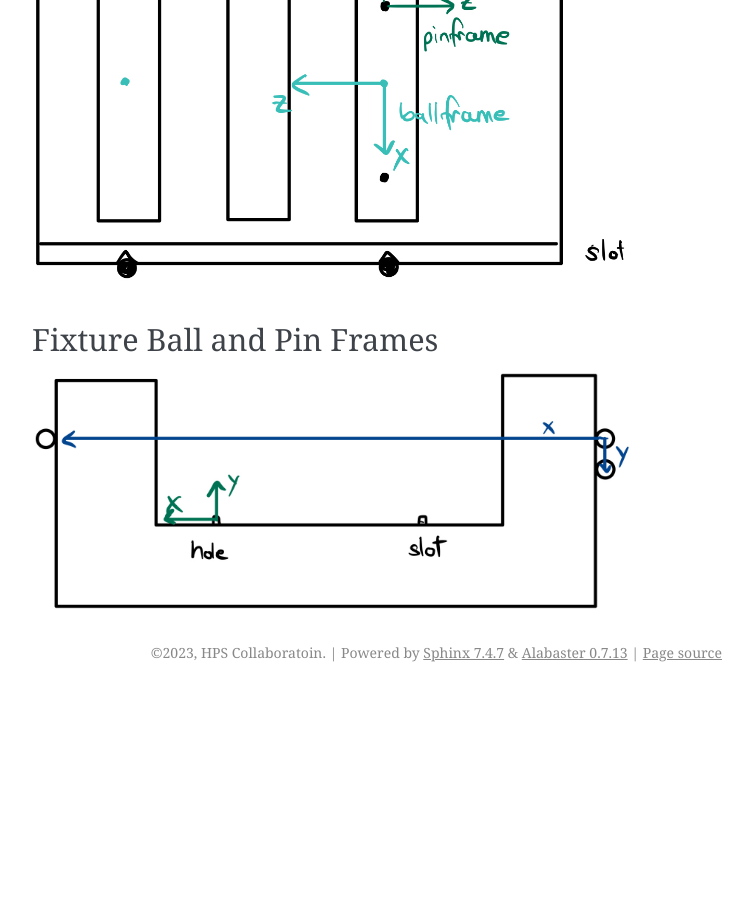
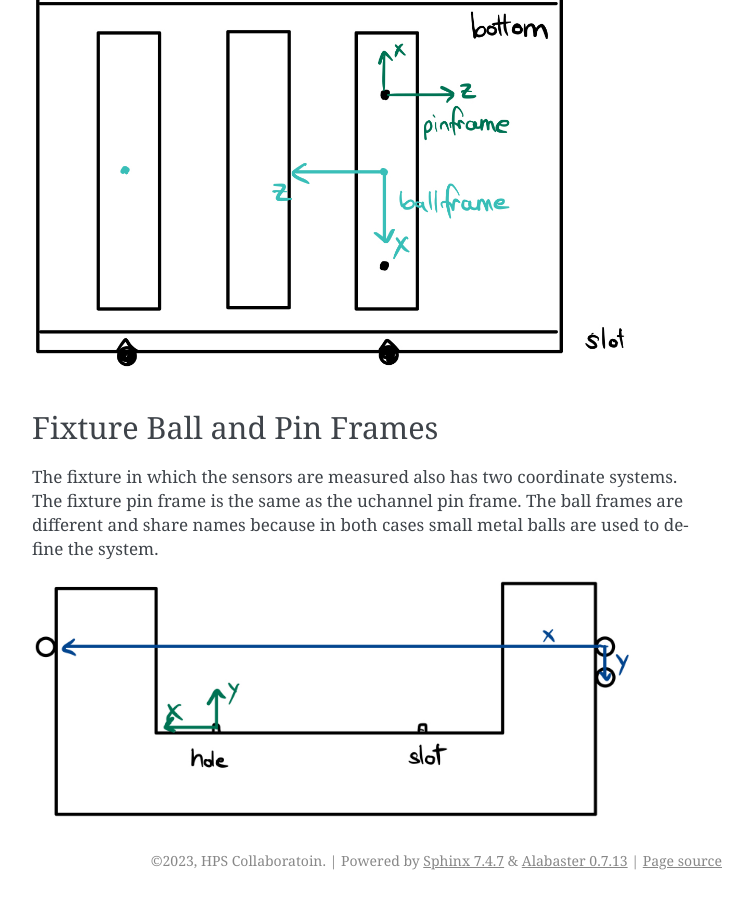
Before and after one commit to JeffersonLab/hps-align, a Sphinx documentation site: the page built from docs/background.rst, in a window 1280 px wide and 900 px high, scrolled down 1926 px. Shown: the whole window, without its empty margins (388-1141 px from the left). Built offline with Sphinx 7.4.7, drawn with Linux system fonts in a browser that asks for light colours; before the commit the page ends 2618 px from its top, so only the background shows below that; some of the changed text lies outside the part shown.

Commit message:
Update background.rst

```diff
--- a/docs/background.rst
+++ b/docs/background.rst
@@ -24,21 +24,23 @@
 
 UChannel Ball and Pin Frames
 ----------------------------
+The uchannel has two coordinate systems, called ball and pin frame, respectively. In the diagrams below, the front of the uchannel is on the right side, the back is on the left.
 
 Top
 ^^^
 .. image:: _static/uchannel_top.png
    :width: 600
-   :alt: Diagram Showing Ball and Pin Frame Coordinate Systems for Top of UChannel
+   :alt: Diagram Showing Ball and Pin Frame Coordinate Systems for Top of UChannel, right=front, left=back
 
 Bottom
 ^^^^^^
 .. image:: _static/uchannel_bottom.png
    :width: 600
-   :alt: Diagram Showing Ball and Pin Frame Coordinate Systems for Bottom of UChannel
+   :alt: Diagram Showing Ball and Pin Frame Coordinate Systems for Bottom of UChannel, right=front, left=back
 
 Fixture Ball and Pin Frames
 ---------------------------
+The fixture in which the sensors are measured also has two coordinate systems. The fixture pin frame is the same as the uchannel pin frame. The ball frames are different and share names because in both cases small metal balls are used to define the system.
 
 .. image:: _static/fixture.png
    :width: 600
```
